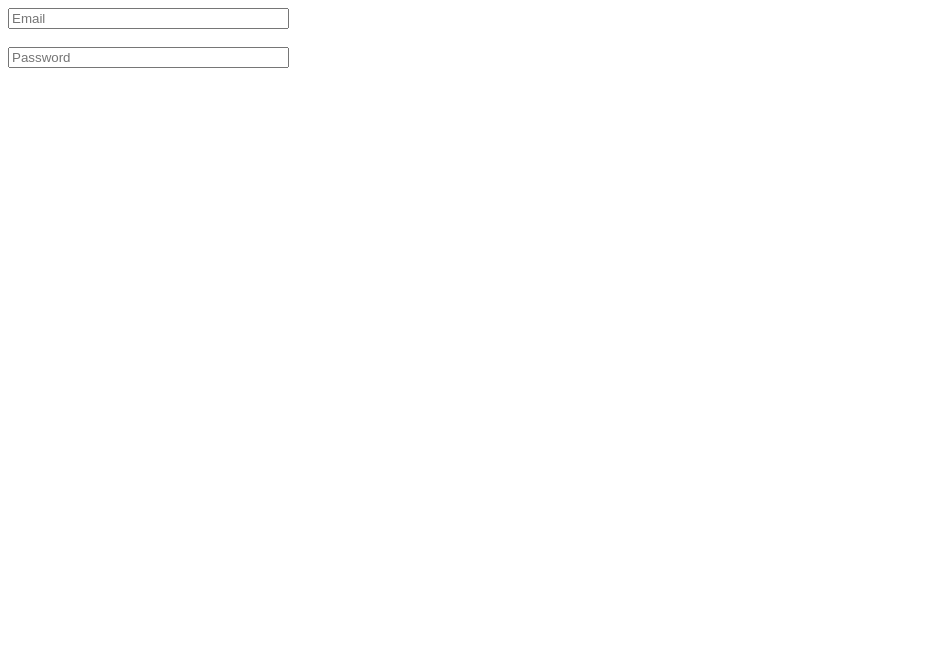
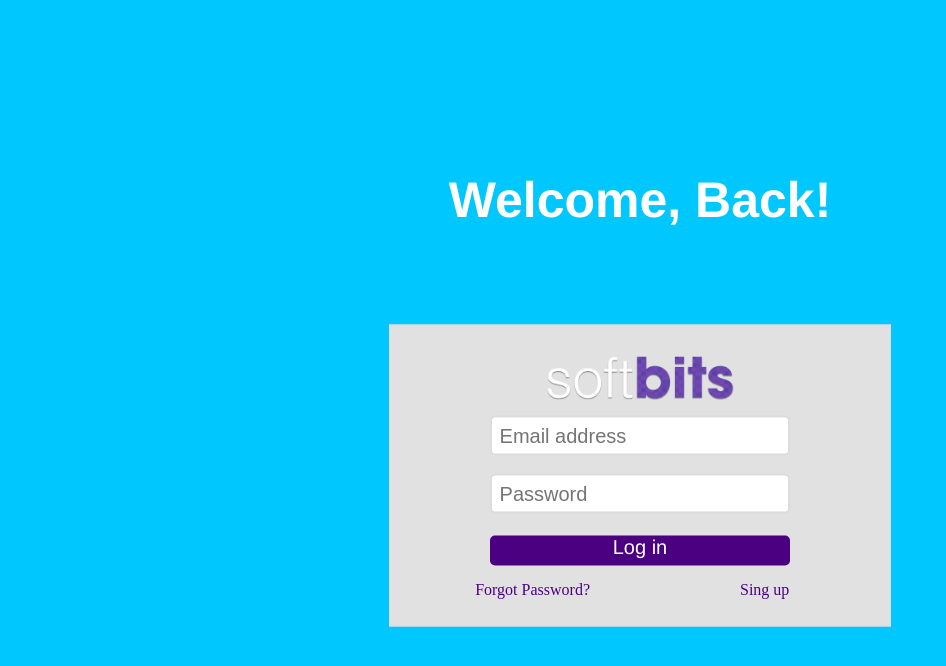
Before and after one commit to che-perez/softBits, a plain HTML site: page login.html in a window 1280 px wide. Shown: the whole page, without its empty margins (0-946 px from the left). Drawn offline with Linux system fonts and the light colour scheme.

Commit message:
New login page

```diff
--- a/login.html
+++ b/login.html
@@ -1,11 +1,103 @@
-<form>
+<style>
 
-<input type="text"  placeholder="Email" size="32">
+    *{
+        margin: 0;
+    }
+
+    body {
+        background-color: rgb(0,200,255);
+    }
+
+    .greet {
+        color: white;
+        font-size: 50px;
+        font-family: helvetica;
+        position: absolute;
+        left: 50%;
+        top: 25%;
+        transform: translateX(-50%) translateY(-50%);
+    }
+
+    .login {
+        width: 500px;
+        height: 300px;
+        position: absolute;
+        top: 50%;
+        left: 50%;
+        background-color: rgb(225,225,225);
+        transform: translateX(-50%) translateY(-25%);
+        border: 1px solid rgb(220,220,220);
+    }
+
+    .login input {
+        position: relative;
+        top: 90px;
+        left: 100px;
+        height: 40px;
+        width: 300px;
+        border: 2px solid rgb(220,220,220);
+        border-radius: 5px;
+        font-size: 20px
+    }
+
+    .login img {
+        width: 200px;
+        position: absolute;
+        left: 30%;
+        top: -5%;
+
+    }
+
+    .logbt {
+        position: inherit;
+        top: 70%;
+        left: 100px;
+        width: 300px;
+        height: 30px;
+        background-color: indigo;
+        border-radius: 5px;
+    }
+    .logbt a {
+        color: white;
+        display: block;
+        text-align: center;
+        text-decoration: none;
+        font-family: helvetica;
+        font-size: 20px;
+    }
+
+    .sg {
+        position: inherit;
+        color: indigo;
+        text-decoration: none;
+        top: 85%;
+        left: 70%;
+        }
+
+    .fp {
+        position: inherit;
+        color: indigo;
+        text-decoration: none;
+        top: 85%;
+        right: 60%;
+        }
+
+</style>
+
+<body>
+    <h1 class="greet">Welcome, Back!</h1>
+
+<form class="login">
+    <img src="bitsPurple.png">
+
+<input type="email"  placeholder=" Email address">
     <br/><br/>
-<input type="text"  placeholder="Password" size="32">
+<input type="password"  placeholder=" Password">
 
+    <div class="logbt" type="button"><a href="#"><p>Log in</p></a></div>
+    <a class="sg" href="singup.html">Sing up</a>
+     <a class="fp" href="singup.html">Forgot Password?</a>
 
+    </form>
 
-
-
-</form>
+</body>
```
Also changed, not shown: index.html (+1 -1 lines), 1 other file.
